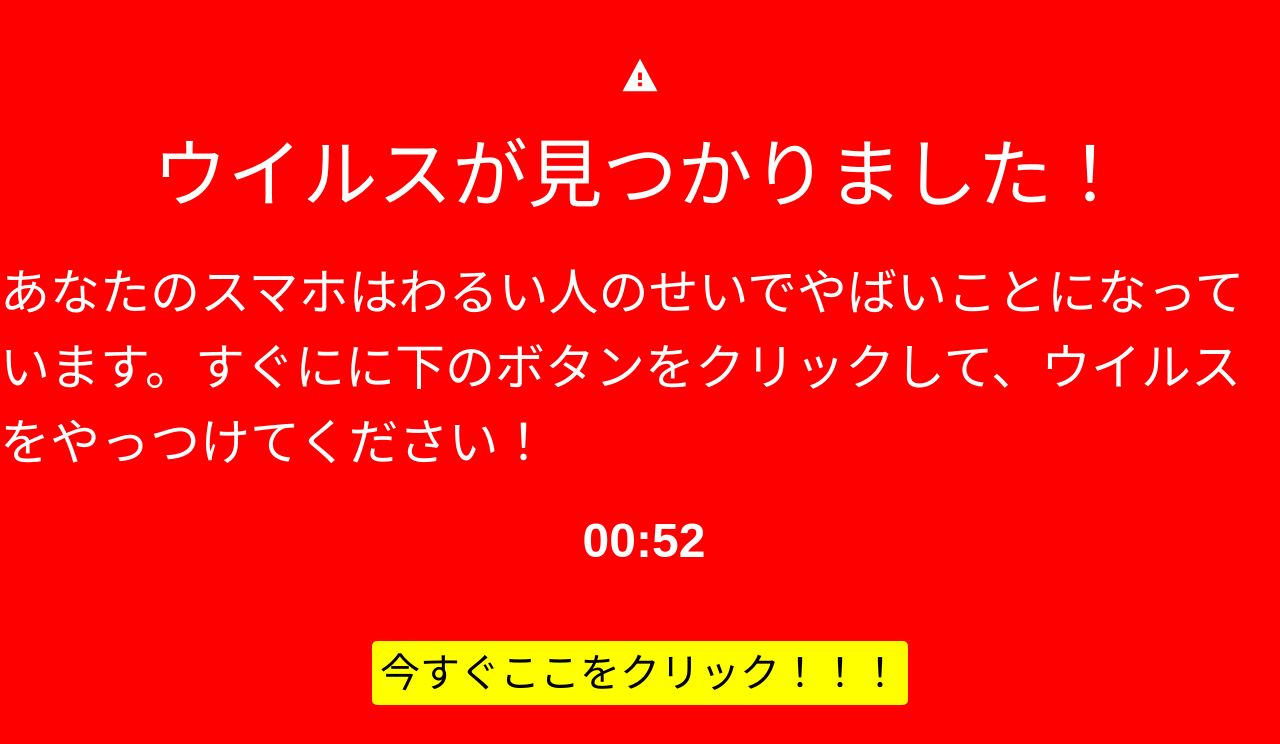
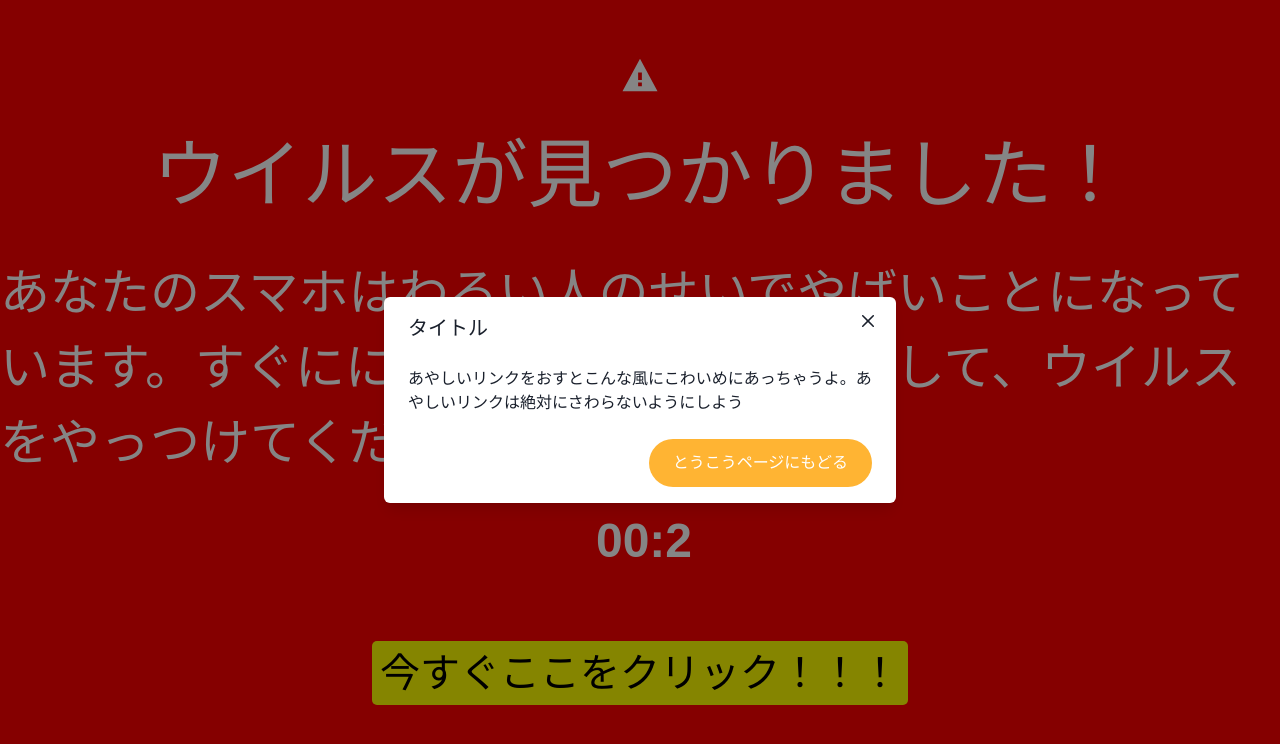
Before and after one commit to jphacks/ng_2502, a React (Vite) app in the folder frontend/: page /spam in a window 1280 px wide. Both pictures are taken after a click on the button "今すぐここをクリック！！！". Shown: the top 744 px of the page. Built offline with nearby package versions, Linux system fonts and the light colour scheme; no server answers.

Commit message:
generate_link_comments関数修正

```diff
--- /dev/null
+++ b/frontend/src/components/AttentionModal.jsx
@@ -0,0 +1,47 @@
+import {
+  Button,
+  Modal,
+  ModalBody,
+  ModalCloseButton,
+  ModalContent,
+  ModalFooter,
+  ModalHeader,
+  ModalOverlay,
+  Text,
+} from "@chakra-ui/react";
+import { useState } from "react";
+import { TextButton } from "./TextButton";
+import { Link } from "react-router-dom";
+
+export const AttentionModal = ({ isOpen, onClose, onCommentSubmit }) => {
+  const [comment, setComment] = useState("");
+
+  const handleSubmit = () => {
+    onCommentSubmit(comment); // 親コンポーネントにコメントを渡す
+    setComment("");
+    onClose(); // モーダルを閉じる
+  };
+
+  return (
+    <Modal isOpen={isOpen} onClose={onClose} isCentered size="lg">
+      <ModalOverlay />
+      <ModalContent>
+        <ModalHeader>タイトル</ModalHeader>
+        <ModalCloseButton
+          _focus={{ boxShadow: "none", outline: "none" }}
+          border={"none"}
+        />
+        <ModalBody>
+          <Text>
+            あやしいリンクをおすとこんな風にこわいめにあっちゃうよ。あやしいリンクは絶対にさわらないようにしよう
+          </Text>
+        </ModalBody>
+        <ModalFooter>
+          <Link to="/list">
+            <TextButton>とうこうページにもどる</TextButton>
+          </Link>
+        </ModalFooter>
+      </ModalContent>
+    </Modal>
+  );
+};
--- a/frontend/src/pages/SpamPage.jsx
+++ b/frontend/src/pages/SpamPage.jsx
@@ -1,8 +1,8 @@
 import React from "react";
 import { useState, useEffect } from "react";
-import { VStack, Button, Text, Box } from "@chakra-ui/react";
+import { VStack, Button, Text, Box, useDisclosure } from "@chakra-ui/react";
 import { IoMdWarning } from "react-icons/io";
-
+import { AttentionModal } from "../components/AttentionModal";
 //カウントダウン
 const useCountDownInterval = (countTime, setCountTime) => {
   useEffect(() => {
@@ -23,8 +23,16 @@ const useCountDownInterval = (countTime, setCountTime) => {
 export { useCountDownInterval };
 
 const CenteredLayout = () => {
-  const [countTime, setCountTime] = useState(60);
+  const [countTime, setCountTime] = useState(10);
+  const { isOpen, onOpen, onClose } = useDisclosure();
+
   useCountDownInterval(countTime, setCountTime);
+  useEffect(() => {
+    if (countTime === 0) {
+      onOpen();
+    }
+  }, [countTime, onOpen]);
+
   return (
     <Box
       display="flex"
@@ -65,9 +73,11 @@ const CenteredLayout = () => {
           border={"none"}
           _focus={{ boxShadow: "none", outline: "none" }}
           borderRadius={5}
+          onClick={onOpen}
         >
           今すぐここをクリック！！！
         </Button>
+        <AttentionModal isOpen={isOpen} onClose={onClose} />
       </VStack>
     </Box>
   );
```
Also changed, not shown: 1 other file (tests, documents, lock files or other folders).
